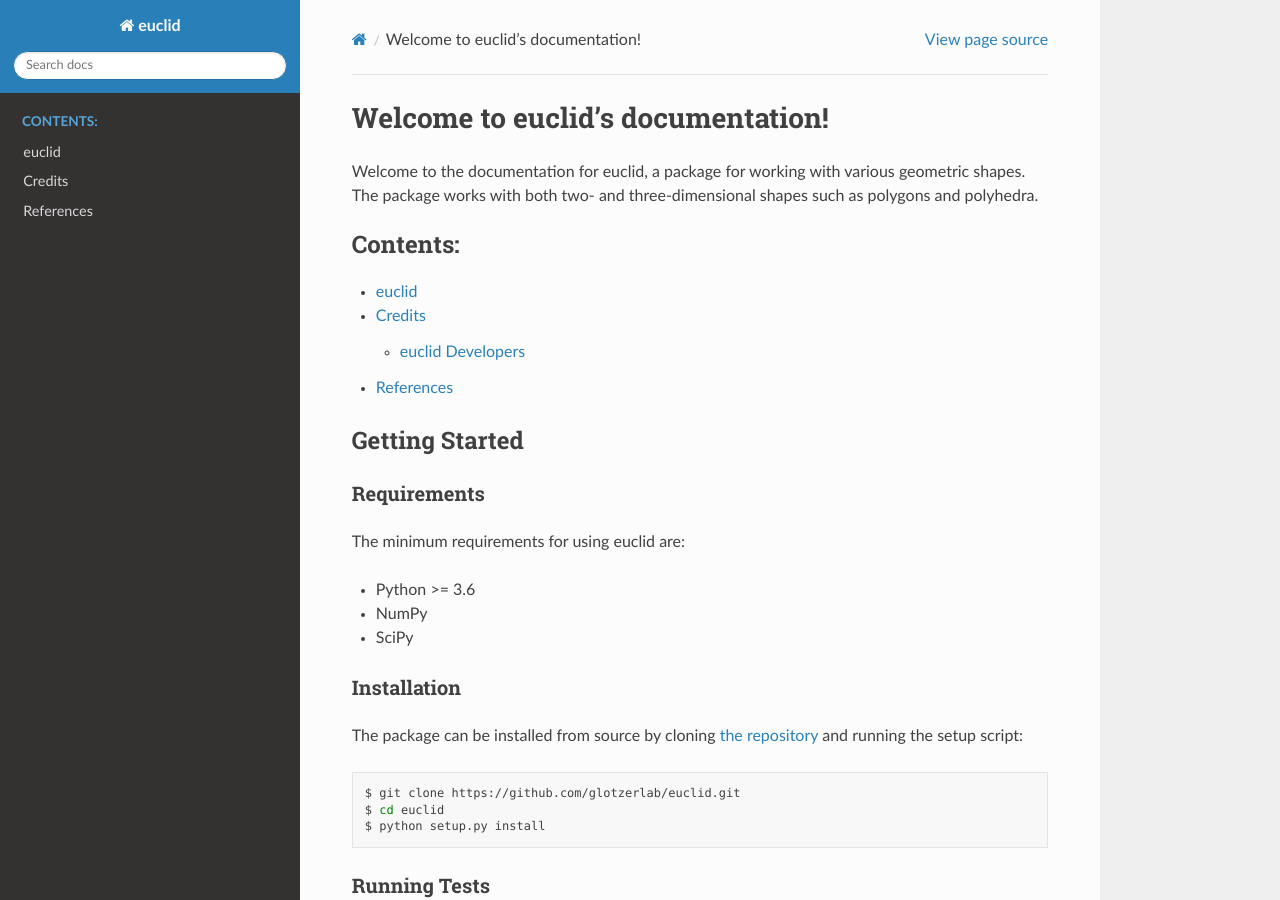
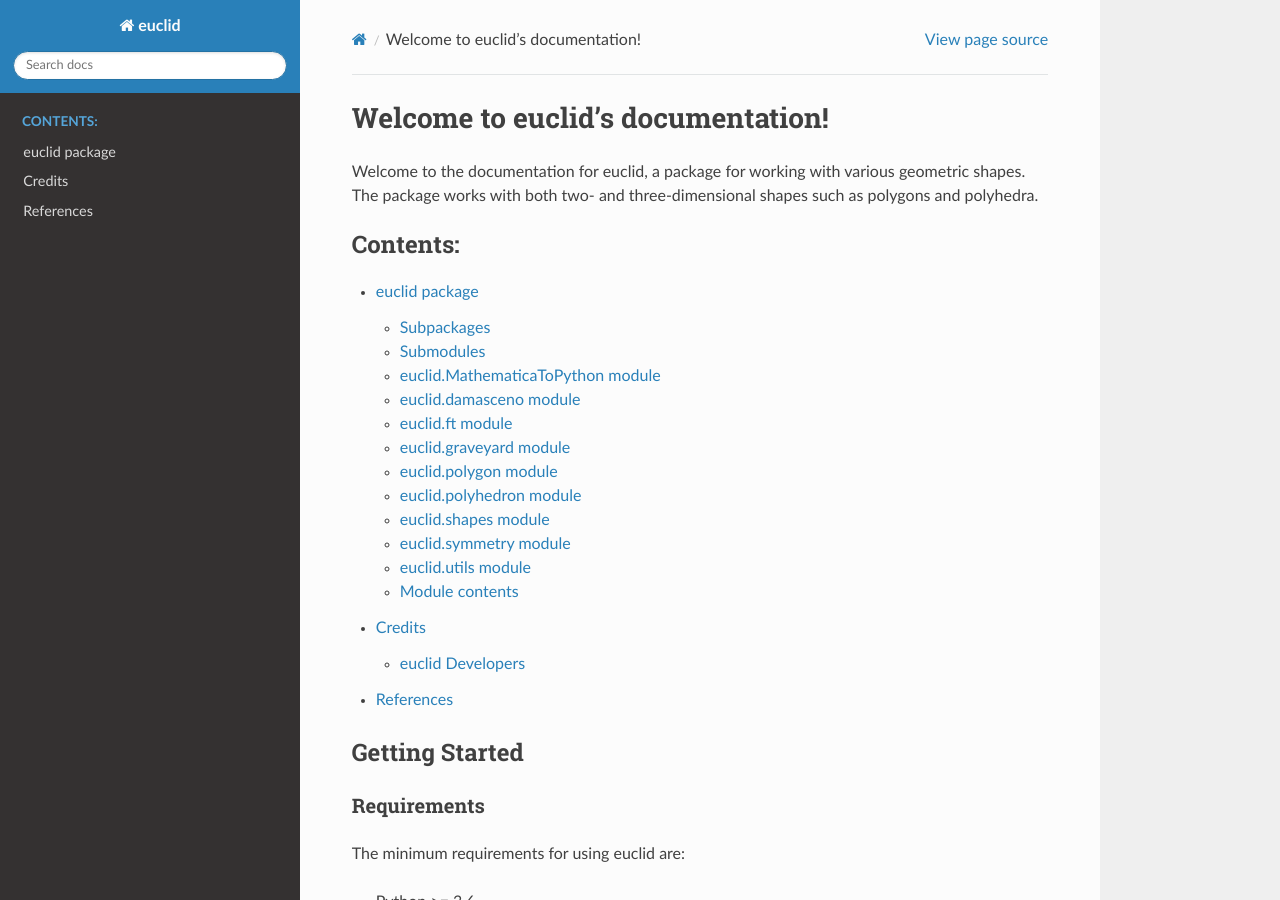
Before and after one commit to glotzerlab/coxeter, a Sphinx documentation site: the page built from doc/source/index.rst, in a window 1280 px wide and 900 px high. Built offline with Sphinx 7.4.7 and the Read the Docs theme 2.0.0, drawn with Linux system fonts in a browser that asks for light colours.

Commit message:
Add apidoc generated files.

```diff
--- /dev/null
+++ b/doc/source/euclid.rst
@@ -0,0 +1,95 @@
+euclid package
+==============
+
+Subpackages
+-----------
+
+.. toctree::
+
+   euclid.common_shapes
+   euclid.polytri
+   euclid.shape_classes
+
+Submodules
+----------
+
+euclid.MathematicaToPython module
+---------------------------------
+
+.. automodule:: euclid.MathematicaToPython
+   :members:
+   :undoc-members:
+   :show-inheritance:
+
+euclid.damasceno module
+-----------------------
+
+.. automodule:: euclid.damasceno
+   :members:
+   :undoc-members:
+   :show-inheritance:
+
+euclid.ft module
+----------------
+
+.. automodule:: euclid.ft
+   :members:
+   :undoc-members:
+   :show-inheritance:
+
+euclid.graveyard module
+-----------------------
+
+.. automodule:: euclid.graveyard
+   :members:
+   :undoc-members:
+   :show-inheritance:
+
+euclid.polygon module
+---------------------
+
+.. automodule:: euclid.polygon
+   :members:
+   :undoc-members:
+   :show-inheritance:
+
+euclid.polyhedron module
+------------------------
+
+.. automodule:: euclid.polyhedron
+   :members:
+   :undoc-members:
+   :show-inheritance:
+
+euclid.shapes module
+--------------------
+
+.. automodule:: euclid.shapes
+   :members:
+   :undoc-members:
+   :show-inheritance:
+
+euclid.symmetry module
+----------------------
+
+.. automodule:: euclid.symmetry
+   :members:
+   :undoc-members:
+   :show-inheritance:
+
+euclid.utils module
+-------------------
+
+.. automodule:: euclid.utils
+   :members:
+   :undoc-members:
+   :show-inheritance:
+
+
+Module contents
+---------------
+
+.. automodule:: euclid
+   :members:
+   :undoc-members:
+   :show-inheritance:
--- a/doc/source/index.rst
+++ b/doc/source/index.rst
@@ -9,7 +9,7 @@ The package works with both two- and three-dimensional shapes such as polygons a
    :maxdepth: 2
    :caption: Contents:
 
-   package-euclid
+   euclid
    credits
    zreferences
 
--- /dev/null
+++ b/doc/source/modules.rst
@@ -0,0 +1,7 @@
+euclid
+======
+
+.. toctree::
+   :maxdepth: 4
+
+   euclid
```
Also changed, not shown: doc/source/euclid.common_shapes.rst (added, +134 -0 lines), doc/source/euclid.polytri.rst (added, +22 -0 lines), doc/source/euclid.shape_classes.rst (added, +54 -0 lines), doc/source/package-euclid.rst (deleted, +0 -8 lines).
